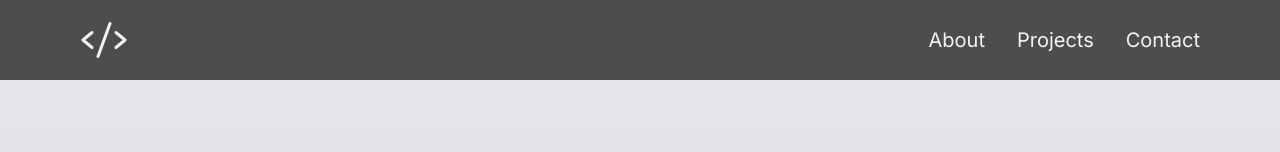
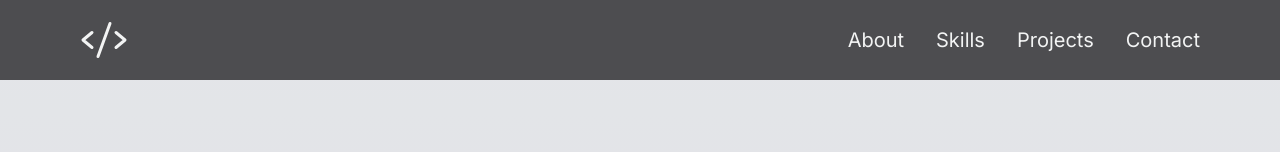
Before and after one commit to munhoz2k/lucas-next-portfolio, a Next.js app: page / in a window 1280 px wide. Shown: the top 152 px of the page. Built offline with nearby package versions, Linux system fonts and the light colour scheme.

Commit message:
chore: adding skills section

```diff
--- a/src/app/components/nav/NavBar.tsx
+++ b/src/app/components/nav/NavBar.tsx
@@ -10,11 +10,15 @@ import MenuOverlay from "./MenuOverlay";
 const navLinks: NavLinkProps[] = [
   {
     title: 'About',
-    href: '#about'
+    href: '#about-me'
+  },
+  {
+    title: 'Skills',
+    href: '#my-skills'
   },
   {
     title: 'Projects',
-    href: '#projects'
+    href: '#my-projects'
   },
   {
     title: 'Contact',
@@ -56,7 +60,7 @@ export default function NavBar() {
         </div>
 
         <div className='hidden md:block md:w-auto' id='menu'>
-          <ul className='flex p-0 flex-row space-x-8'>
+          <ul className='flex flex-row space-x-8'>
             {navLinks.map((link, index) => {
               return (
                 <li key={index}>
```
